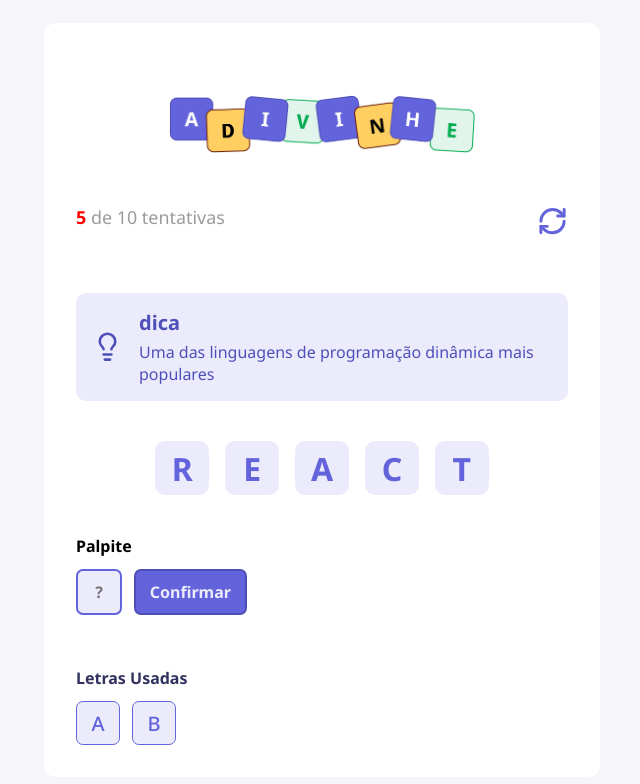
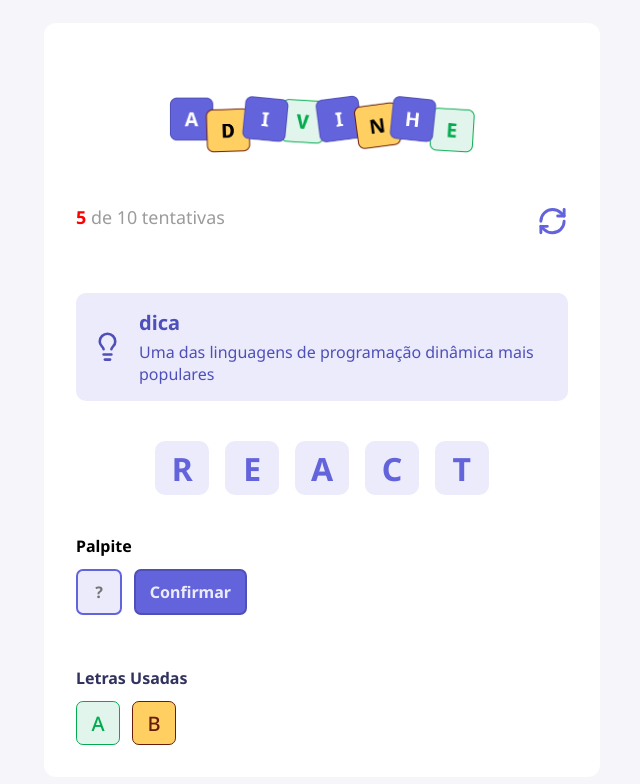
Before and after one commit to nilaszz/Adivinhe, a React (Vite) app: page / in a window 1280 px wide. Shown: the top 784 px of the page, without its empty margins (318-958 px from the left). Built offline with nearby package versions, Linux system fonts and the light colour scheme.

Commit message:
feat(letter): add correct and wrong color states

```diff
--- a/src/components/Letter/index.tsx
+++ b/src/components/Letter/index.tsx
@@ -3,17 +3,23 @@ import styles from "./style.module.css";
 type Props = {
     value?: string
     size?: "default" | "small"
+    color?: "default" | "correct" | "wrong"
 }
 
 
-export function Letter({ value = '', size = 'default' }: Props) {
+export function Letter({ value = '', size = 'default', color = 'default' }: Props) {
+    const className = [
+        styles.letter,
+        size === 'small' ? styles.letterSmall : '',
+        color === 'correct' ? styles.letterCorrect : '',
+        color === 'wrong' ? styles.letterWrong : '',
+    ]
+        .filter(Boolean)
+        .join(' ');
+
     return (
-        <div
-            className={`
-            ${styles.letter}
-            ${size === 'small' ? styles.letterSmall : ''}`}
-        >
+        <div className={className}>
             <span>{value}</span>
         </div>
-    )
+    );
 }
--- a/src/components/Letter/style.module.css
+++ b/src/components/Letter/style.module.css
@@ -1,7 +1,9 @@
 .letter {
     width: 3.37rem;
     height: 3.37rem;
+    border: 1px solid transparent;
     border-radius: 0.62rem;
+    box-sizing: border-box;
 
     background-color: #ebebfc;
     color: #6363db;
@@ -13,7 +15,6 @@
     display: flex;
     align-items: center;
     justify-content: center;
-
 }
 
 
@@ -29,3 +30,17 @@
 
 
 }
+
+
+.letterCorrect {
+    background-color: #e1f5ec;
+    border-color: #03ab4f;
+    color: #03ab4f;
+}
+
+
+.letterWrong {
+    background-color: #ffcf62;
+    border-color: #691b0a;
+    color: #691b0a;
+}
--- a/src/components/LettersUsed/index.tsx
+++ b/src/components/LettersUsed/index.tsx
@@ -9,8 +9,8 @@ export function LettersUsed() {
 
 
         <div>
-            <Letter value="A" size="small"/>
-            <Letter value="B" size="small"/>
+            <Letter value="A" size="small" color="correct"/>
+            <Letter value="B" size="small" color="wrong"/>
         </div>
         </div>
     )
```
